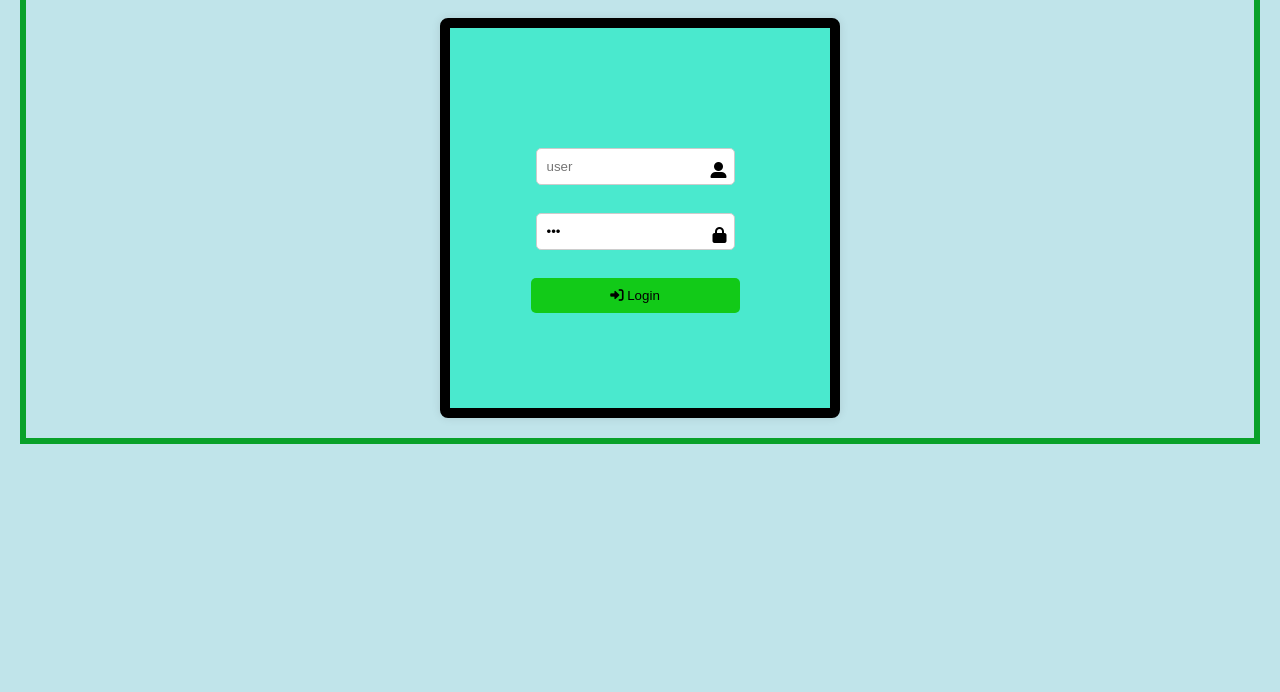
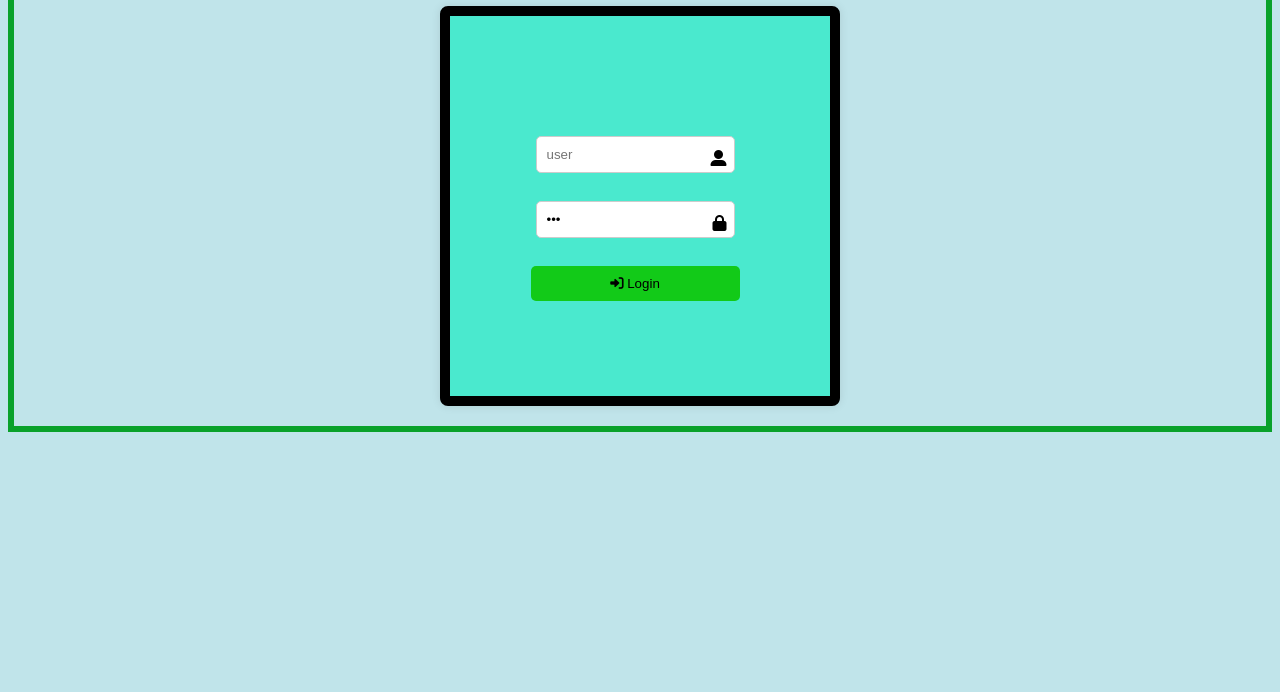
Before and after one commit to fafa-sudo/tmtb, a plain HTML site: page schedule.html in a window 1280 px wide. Shown: the part 108-800 px from the top of the page. Drawn offline with Linux system fonts and the light colour scheme.

Commit message:
Update schedule.html

```diff
--- a/schedule.html
+++ b/schedule.html
@@ -15,7 +15,6 @@
             text-align: center;
             justify-content: center;
             justify-items: center;
-            margin:20px 20px;
         }
 
         h1 {
```
